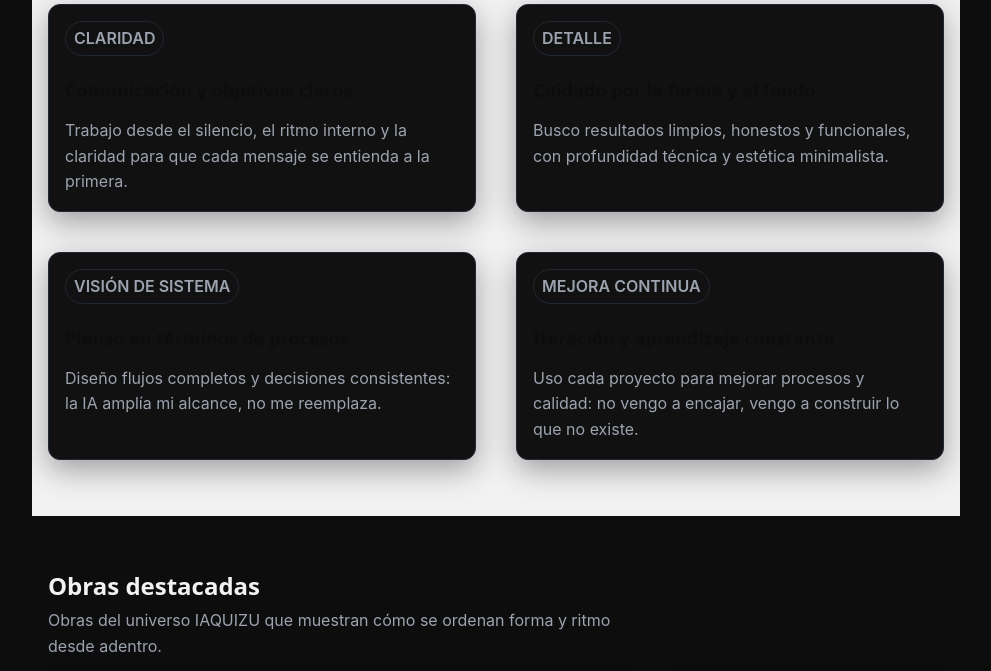
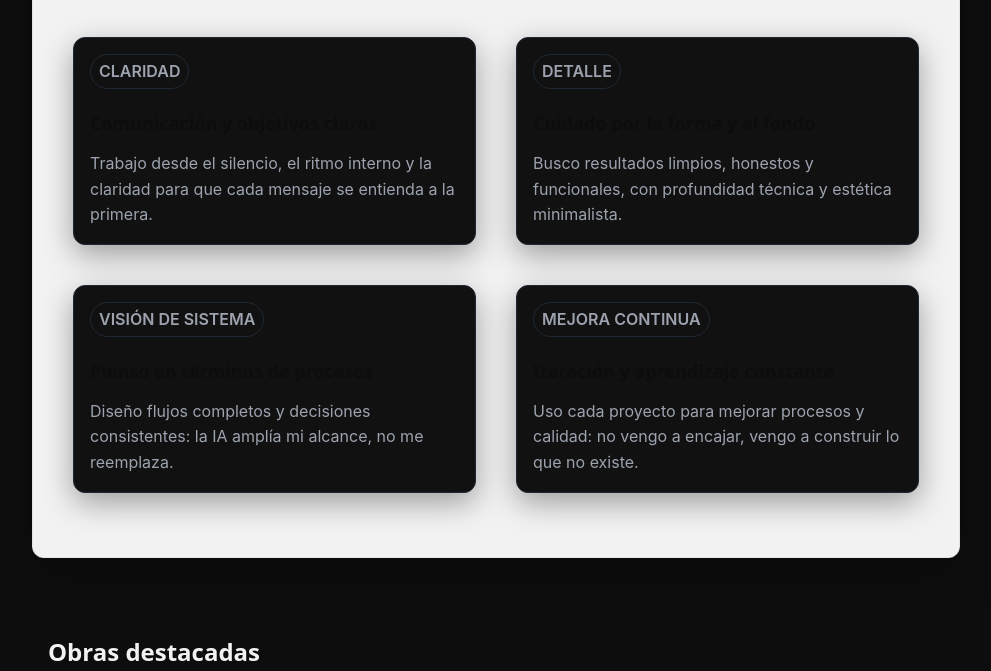
Before and after one commit to aquizu-ivan/portfolio-personal-ivan, a website built with Vite: page index.html in a window 1280 px wide. Shown: the part 726-1397 px from the top of the page, without its empty margins (144-1135 px from the left). Built offline with nearby package versions, Linux system fonts and the light colour scheme.

Commit message:
style: convertir la sección About en tarjeta flotante IAQUIZU

```diff
--- a/src/styles/sections/about.css
+++ b/src/styles/sections/about.css
@@ -2,6 +2,16 @@
   display: flex;
   flex-direction: column;
   gap: var(--space-xl);
+}
+
+.section--alt.about {
+  margin-block: var(--space-lg);
+  padding: calc(var(--space-xl) + var(--space-lg)) var(--space-xl);
+  background-color: var(--color-bg-alt);
+  color: var(--color-text-inverse);
+  border-radius: var(--radius-lg);
+  box-shadow: 0 18px 48px rgba(0, 0, 0, 0.18);
+  border: 1px solid rgba(0, 0, 0, 0.06);
 }
 
 .about__pillars {
```
